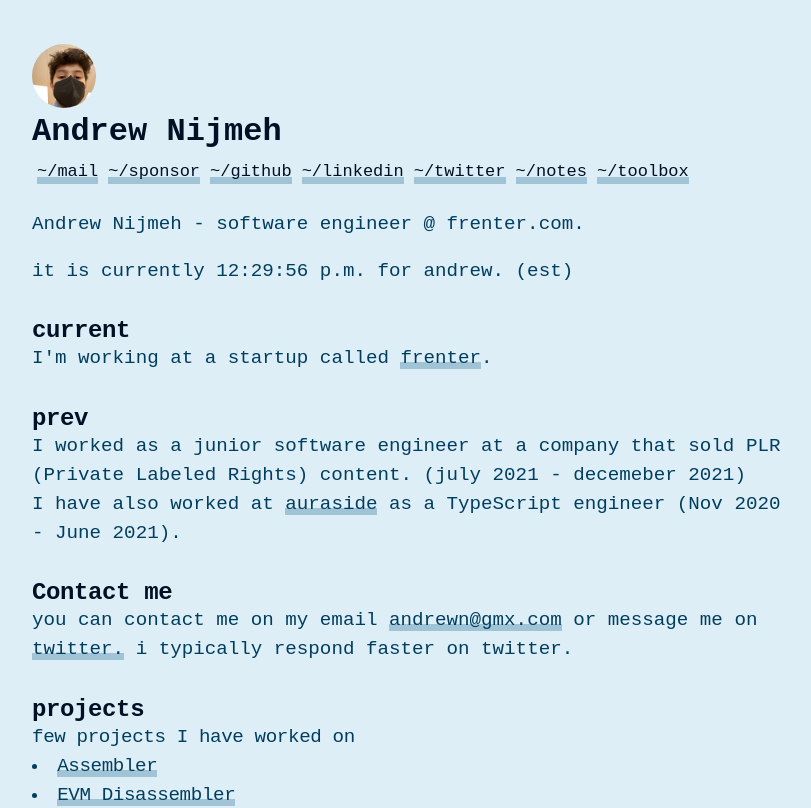
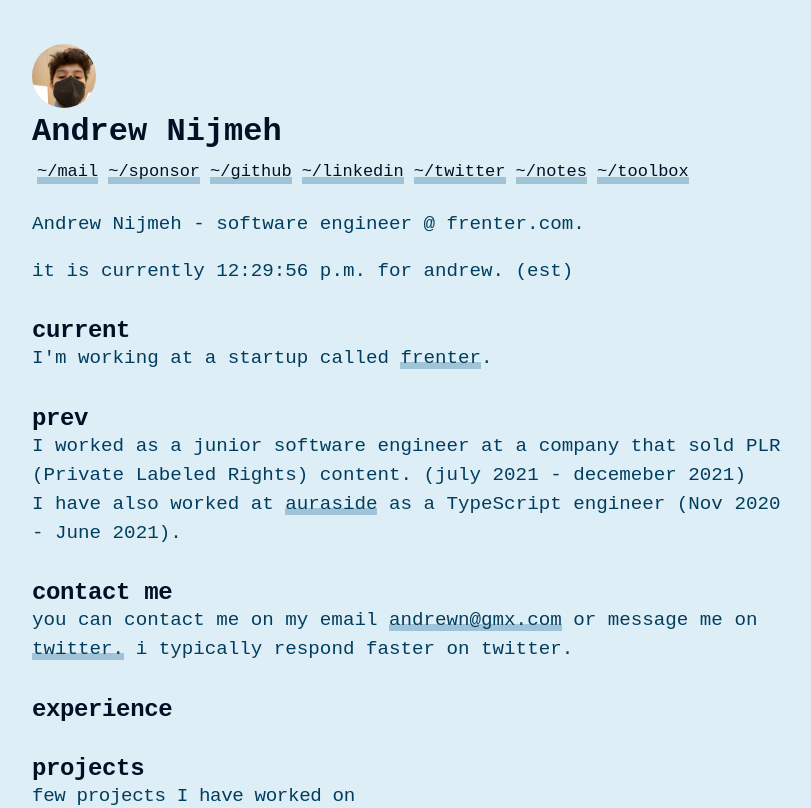
Before and after one commit to imReset/nijmeh.xyz, a Next.js app: page / in a window 1280 px wide. Shown: the top 808 px of the page, without its empty margins (224-1035 px from the left). Built offline with nearby package versions, Linux system fonts and the light colour scheme.

Commit message:
add notes.tsx

```diff
--- a/pages/index.tsx
+++ b/pages/index.tsx
@@ -60,12 +60,16 @@
     </p>
 
     <h2>
-      Contact me
+      contact me
     </h2>
 
     <p>
       you can contact me on my email <a href="mailto:andrewn@gmx.com">andrewn@gmx.com</a> or message me on <a href="https://twitter.com/0xnijmeh">twitter.</a> i typically respond faster on twitter.
     </p>
+
+    <h2>
+      experience
+    </h2>
     <h2>projects<p>few projects I have worked on</p>
       <p>
         <li><a href="https://github.com/anddddrew/assembler">Assembler</a></li>
```
Also changed, not shown: pages/notes.tsx (added).
